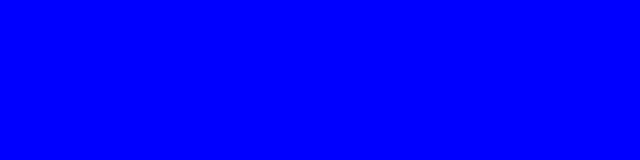
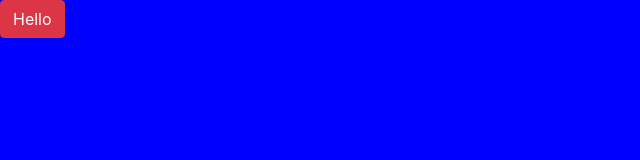
Before and after one commit to John-Ryan-Johnson/hogwarts, a website built with webpack: page src/index.html in a window 1280 px wide. Shown: the whole page, without its empty margins (0-640 px from the left). Built offline with nearby package versions, Linux system fonts and the light colour scheme.

Commit message:
added button

```diff
--- a/src/index.html
+++ b/src/index.html
@@ -9,7 +9,7 @@
 </head>
 
 <body>
-
+  <button class="btn btn-danger">Hello</button>
 </body>
 
 </html>
```
